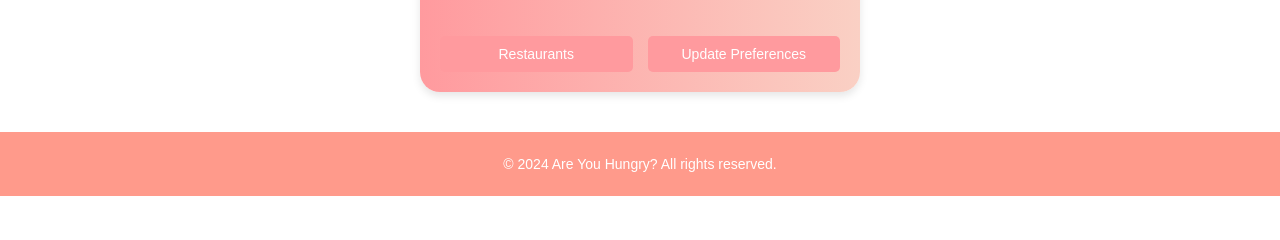
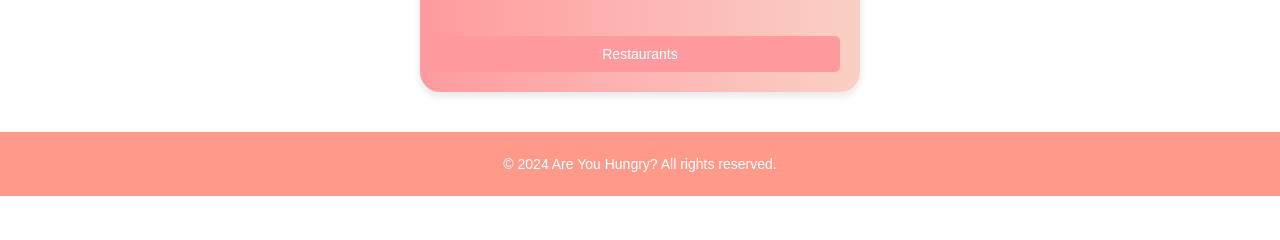
Before and after one commit to Rediet-Ayalew/Are-you-Hungry-, a Flask app: template templates/profile.html in a window 1280 px wide. Shown: the part 416-656 px from the top of the page. Run offline with Flask 3, Linux system fonts and the light colour scheme; the template is opened without the code that fills it, so the values that code supplies are empty.

Commit message:
Updated profile.html

```diff
--- a/templates/profile.html
+++ b/templates/profile.html
@@ -36,7 +36,6 @@
         <!-- Profile Actions -->
         <div class="profile-actions">
             <a href="/restaurants" class="btn explore-btn">Restaurants</a>
-            <a href="/update_preferences" class="btn update-btn">Update Preferences</a>
         </div>
     </div>
 
```
